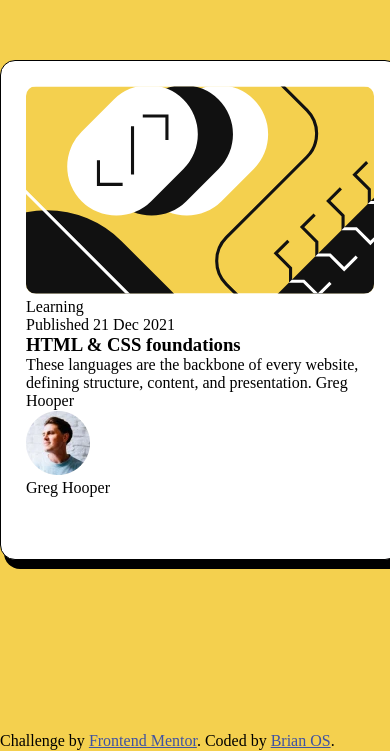
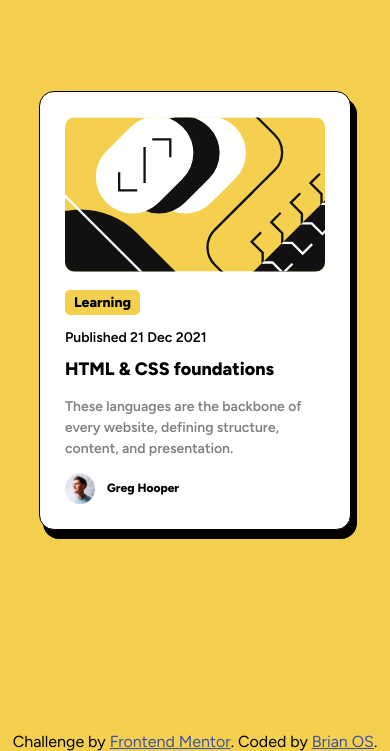
Before and after one commit to xBrianOS/card-challenge, a plain HTML site: page index.html in a window 390 px wide. Shown: the part 112-863 px from the top of the page. Drawn offline with Linux system fonts and the light colour scheme.

Commit message:
files update

```diff
--- a/css/style.css
+++ b/css/style.css
@@ -6,6 +6,7 @@
 
 body {
   background-color: hsl(47, 88%, 63%);
+  font-family: 'Figtree', sans-serif;
 }
 
 .card {
@@ -19,13 +20,101 @@ body {
   padding: 25px;
   background-color: #fff;
   width: 400px;
-  height: 500px;
+  height: auto;
   border-radius: 15px;
   border: 1px solid #000;
   box-shadow: 5px 8px 0px 1px #000;
+  transition: 1s;
+}
+
+.card__container:hover {
+  box-shadow: 12px 12px 0px 1px #000;
 }
 
 .card-image img {
   width: 100%;
   border-radius: 10px;
 }
+
+.card-sections {
+  margin: 14px 0;
+  background-color: hsl(47, 88%, 63%);
+  width: 75px;
+  height: 25px;
+  border-radius: 5px;
+  display: flex;
+  justify-content: center;
+  align-items: center;
+}
+
+.card-sections p {
+  font-weight: 800;
+  font-size: 14px;
+}
+
+.date {
+  font-size: 14px;
+  margin-bottom: 12px;
+  font-weight: 600;
+}
+
+.card-title {
+  margin-bottom: 16px;
+  font-weight: 800;
+  font-size: 24px;
+}
+
+.card-title:hover {
+  color: hsl(47, 88%, 63%);
+  cursor: pointer;
+}
+
+.paragraph {
+  font-weight: 600;
+  line-height: 1.5;
+  color: hsl(0, 0%, 50%);
+  margin-bottom: 14px;
+}
+
+.author {
+  display: flex;
+  align-items: center;
+}
+
+.author-img {
+  width: 50px;
+}
+
+.author-name {
+  font-weight: 800;
+  margin-left: 12px;
+}
+
+footer {
+  text-align: center;
+}
+
+@media (max-width: 480px) {
+  .card__container {
+    padding: 25px;
+    background-color: #fff;
+    width: 80%;
+    height: auto;
+  }
+
+  .card-title {
+    font-size: 18px;
+  }
+
+  .paragraph {
+    font-size: 14px;
+  }
+
+  .author-img {
+    width: 30px;
+  }
+
+  .author-name {
+    font-size: 12px;
+  }
+}
--- a/index.html
+++ b/index.html
@@ -4,6 +4,12 @@
     <meta charset="UTF-8" />
     <meta name="viewport" content="width=device-width, initial-scale=1.0" />
     <link rel="stylesheet" href="css/style.css" />
+    <link rel="preconnect" href="https://fonts.googleapis.com" />
+    <link rel="preconnect" href="https://fonts.gstatic.com" crossorigin />
+    <link
+      href="https://fonts.googleapis.com/css2?family=Figtree:ital,wght@0,300..900;1,300..900&display=swap"
+      rel="stylesheet"
+    />
     <!-- displays site properly based on user's device -->
 
     <link
@@ -44,7 +50,7 @@
             <h3 class="card-title">HTML & CSS foundations</h3>
             <p class="paragraph">
               These languages are the backbone of every website, defining
-              structure, content, and presentation. Greg Hooper
+              structure, content, and presentation.
             </p>
           </div>
           <div class="author">
```
Also changed, not shown: design/active-states.jpg (added), design/desktop-design.jpg (added), design/desktop-preview.jpg (added), design/mobile-design.jpg (added), 1 other file.
